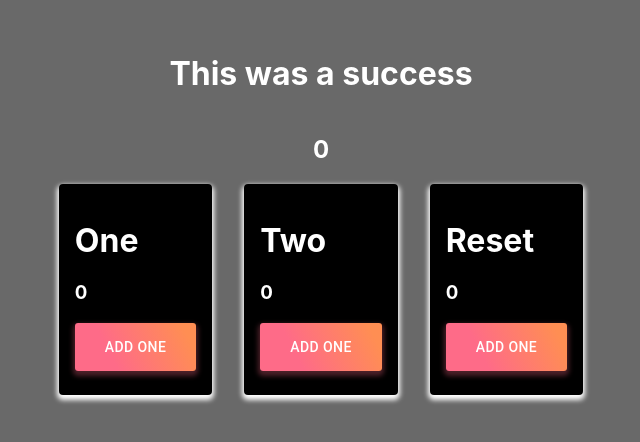
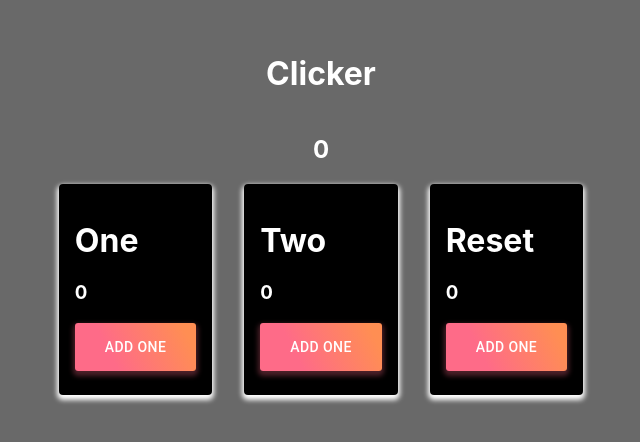
Before and after one commit to Kingly77/nxjs, a Next.js app: page / in a window 1280 px wide. Shown: the part 186-628 px from the top of the page, without its empty margins (319-959 px from the left). Built offline with nearby package versions, Linux system fonts and the light colour scheme.

Commit message:
Name change

```diff
--- a/pages/NowWhat.tsx
+++ b/pages/NowWhat.tsx
@@ -4,7 +4,7 @@ function Plap()
     return(
         <div>
             <h1>
-                This was a success
+                Clicker
             </h1>
         </div>
     )
```
